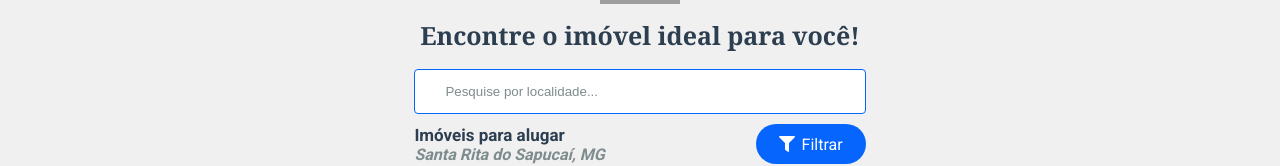
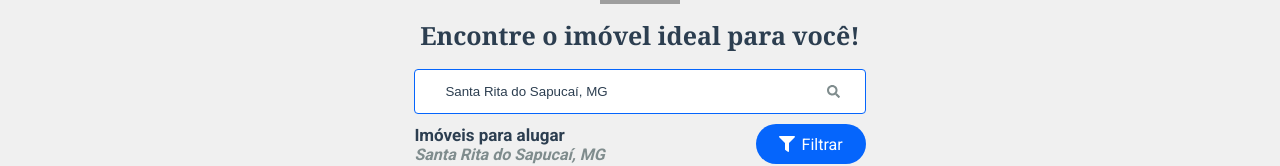
Before and after one commit to alexanderaugusto/locus-web, a Next.js app: page / in a window 1280 px wide. Shown: the part 156-322 px from the top of the page. Built offline with nearby package versions, Linux system fonts and the light colour scheme; no server answers; grey boxes are pictures that could not be loaded.

Commit message:
update search input

```diff
--- a/src/components/Input.tsx
+++ b/src/components/Input.tsx
@@ -4,12 +4,14 @@ import { IconDefinition } from '@fortawesome/free-solid-svg-icons'
 
 interface InputProps extends InputHTMLAttributes<HTMLInputElement> {
   icon?: IconDefinition
+  iconSearch?: IconDefinition
   label?: string
   labelInside?: string
 }
 
 const Input: React.FC<InputProps> = ({
   icon,
+  iconSearch,
   label,
   labelInside,
   ...inputProps
@@ -21,6 +23,7 @@ const Input: React.FC<InputProps> = ({
         {icon && <Icon id="icon" icon={icon} />}
         {labelInside && <label>{labelInside}</label>}
         <input {...inputProps} autoComplete="new-password" />
+        {iconSearch && <Icon id="icon" icon={iconSearch} />}
       </div>
     </div>
   )
--- a/src/pages/advertise/index.tsx
+++ b/src/pages/advertise/index.tsx
@@ -7,7 +7,6 @@ import { useAuth } from '../../contexts/auth'
 import { useAlert } from '../../contexts/alert'
 import api, { STORAGE_URL } from '../../services/api'
 import inputValidation from '../../utils/inputValidation'
-import Router from 'next/router'
 
 const Advertise: React.FC = () => {
   const auth = useAuth()
--- a/src/pages/index.tsx
+++ b/src/pages/index.tsx
@@ -2,7 +2,7 @@ import React, { useState, useEffect, useCallback } from 'react'
 import Head from 'next/head'
 import { Header, FilterModal, Input, Button, PropertyCard } from '../components'
 import { FontAwesomeIcon as Icon } from '@fortawesome/react-fontawesome'
-import { faFilter } from '@fortawesome/free-solid-svg-icons'
+import { faSearch, faFilter } from '@fortawesome/free-solid-svg-icons'
 import { useAuth } from '../contexts/auth'
 import api from '../services/api'
 import Logo from '../assets/logo-black.png'
@@ -11,7 +11,7 @@ const Home: React.FC = () => {
   const auth = useAuth()
   const [properties, setProperties] = useState([])
   const [filterOpen, setFilterOpen] = useState(false)
-  const [searchText, setSearchText] = useState('')
+  const [searchText] = useState('Santa Rita do Sapucaí, MG')
 
   const getProperties = useCallback(
     async filters => {
@@ -47,17 +47,18 @@ const Home: React.FC = () => {
         <FilterModal
           isOpen={filterOpen}
           onToggle={() => setFilterOpen(false)}
-          applyFilter={filters => getProperties(filters)}
+          applyFilter={filters => {
+            getProperties(filters)
+          }}
         />
 
         <form className="home-form">
           <img src={Logo} alt="IMovel" />
           <h1>Encontre o imóvel ideal para você!</h1>
           <Input
-            // icon={faSearch}
+            iconSearch={faSearch}
             placeholder="Pesquise por localidade..."
             value={searchText}
-            onChange={e => setSearchText(e.target.value)}
           />
           <div className="filter">
             <div className="filter-location">
```
